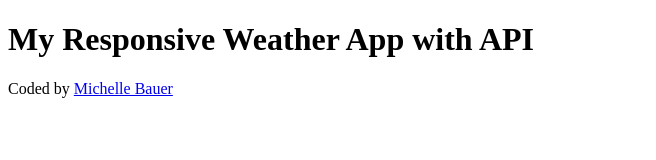
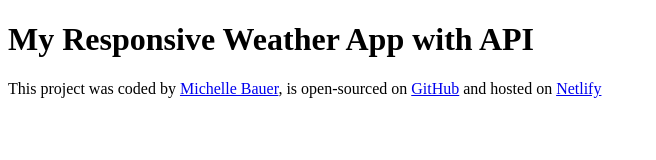
Before and after one commit to MichelleNBauer/ResponsiveWeatherAppAPI, a plain HTML site: page index.html in a window 1280 px wide. Shown: the whole page, without its empty margins (0-656 px from the left). Drawn offline with Linux system fonts and the light colour scheme.

Commit message:
updated index.html footer

```diff
--- a/index.html
+++ b/index.html
@@ -8,10 +8,19 @@
   <body>
     <h1>My Responsive Weather App with API</h1>
     <footer>
-      Coded by
-      <a href="https://www.linkedin.com/in/michellenbauer/" target="_blank">
-        Michelle Bauer
-      </a>
+      This project was coded by
+      <a href="https://www.linkedin.com/in/michellenbauer/" target="_blank"
+        >Michelle Bauer</a
+      >, is open-sourced on
+      <a
+        href="https://github.com/MichelleNBauer/ResponsiveWeatherAppAPI"
+        target="_blank"
+        >GitHub</a
+      >
+      and hosted on
+      <a href="https://responsive-weather-app-api.netlify.app/" target="_blank"
+        >Netlify</a
+      >
     </footer>
   </body>
 </html>
```
